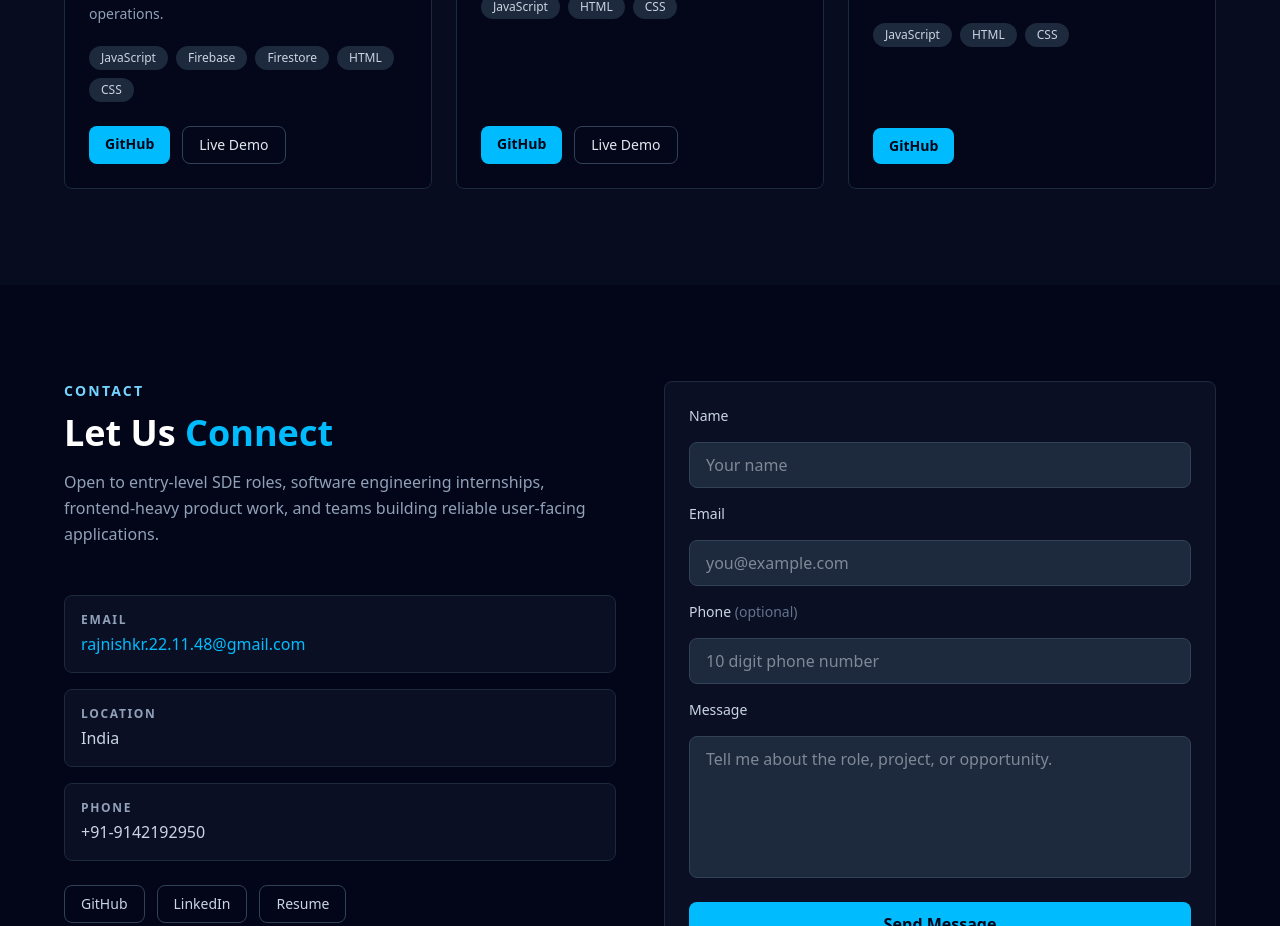
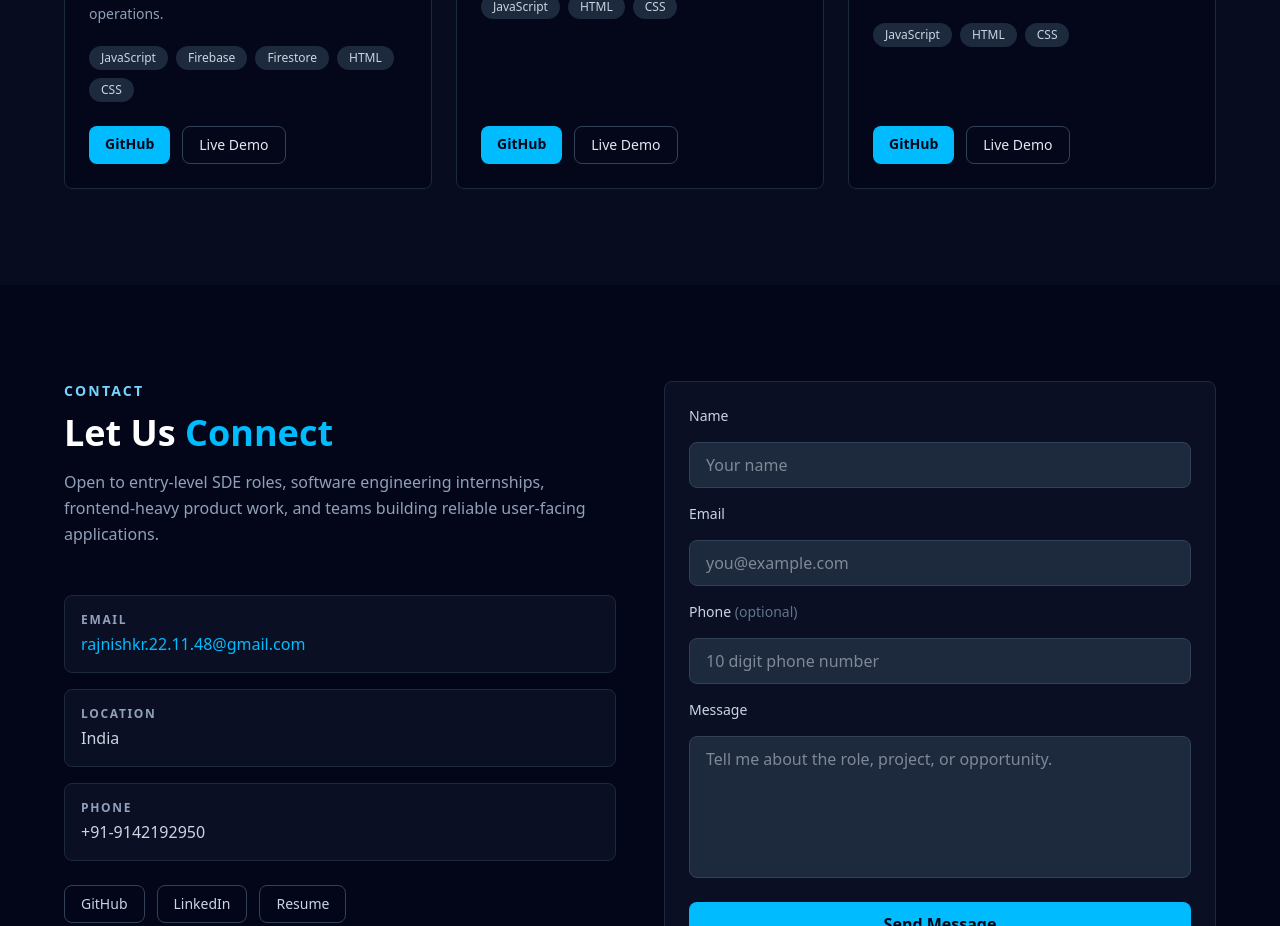
Before and after one commit to rajnish-012/MyPortfolio, a React (Vite) app: page / in a window 1280 px wide. Shown: the part 5600-6526 px from the top of the page. Built offline with nearby package versions, Linux system fonts and the light colour scheme.

Commit message:
Add live link for Scientific Calculator project

```diff
--- a/src/data/projects.js
+++ b/src/data/projects.js
@@ -147,5 +147,5 @@ export const otherProjects = [
     "Browser-based scientific calculator with standard and advanced arithmetic operations in a clean interface.",
   tech: ["JavaScript", "HTML", "CSS"],
   github: "https://github.com/rajnish-012/Scientific-Calculator",
-  live: null,
+  live: "https://scientific-calculator-bld2.vercel.app/",
 }]
```
